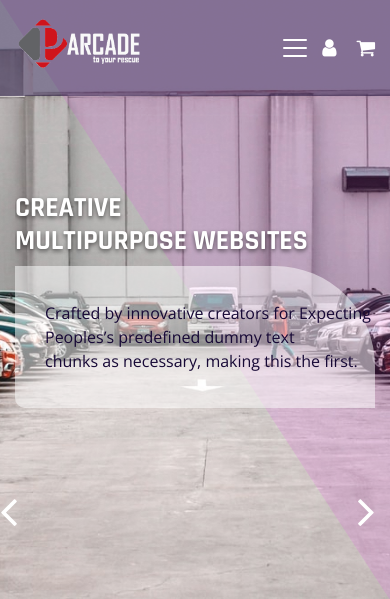
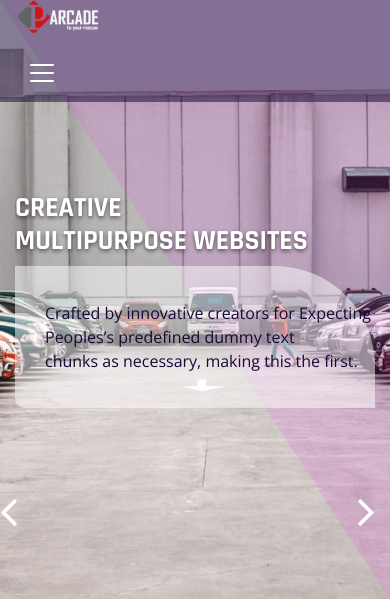
Before and after one commit to TusharChugh2212/Hackathon, a Flask app: page /home in a window 390 px wide. Shown: the top 599 px of the page. Run offline with Flask 2, Linux system fonts and the light colour scheme; some libraries are stand-ins or nearby versions.

Commit message:
Home Page

```diff
--- a/Hackathon/templates/index.html
+++ b/Hackathon/templates/index.html
@@ -34,8 +34,8 @@
     <div class="container">
       <div class="top-header d-none d-sm-flex justify-content-between align-items-center">
         <div class="contact">
-          <a href="tel:+1234567890" class="tel"><i class="fa fa-phone" aria-hidden="true"></i>+1234567890</a>
-          <a href="mailto:info@yourmail.com"><i class="fa fa-envelope" aria-hidden="true"></i>info@yourmail.com</a>
+          <a href="tel:+1234567890" class="tel"><i class="fa fa-phone" aria-hidden="true"></i>+9997683310</a>
+          <a href="mailto:tchugh_be19@thapar.edu"><i class="fa fa-envelope" aria-hidden="true"></i>parcade@gmail.com</a>
         </div>
         <nav class="d-flex aic">
           <a href="{{ url_for('signup') }}" class="login"><i class="fa fa-user" aria-hidden="true"></i>Signup</a>
@@ -43,22 +43,22 @@
         </nav>
       </div>
       <nav class="navbar navbar-expand-md navbar-light">
-        <a class="navbar-brand" href="index.html"><img src="{{ url_for('static', filename='images/logo.png') }}" alt="Multipurpose"></a>
+        <a href="#"><img style="width:25%; position: relative; bottom: 12px;" src="{{ url_for('static', filename='images/logo.png') }}" alt="Multipurpose"></a>
         <div class="group d-flex align-items-center">
           <button class="navbar-toggler" type="button" data-toggle="collapse" data-target="#navbarSupportedContent" aria-controls="navbarSupportedContent" aria-expanded="false" aria-label="Toggle navigation"><span
               class="navbar-toggler-icon"></span></button>
-          <a class="login-icon d-sm-none" href="#"><i class="fa fa-user"></i></a>
-          <a class="cart" href="#"><i class="fa fa-shopping-cart"></i></a>
+          <!-- <a class="login-icon d-sm-none" href="#"><i class="fa fa-user"></i></a>
+          <a class="cart" href="#"><i class="fa fa-shopping-cart"></i></a> -->
         </div>
-        <a class="search-icon d-none d-md-block" href="#"><i class="fa fa-search"></i></a>
+        <!-- <a class="search-icon d-none d-md-block" href="#"><i class="fa fa-search"></i></a> -->
         <div class="collapse navbar-collapse justify-content-end" id="navbarSupportedContent">
           <ul class="navbar-nav">
             <li class="nav-item"><a class="nav-link" style="font-size:20px;" href="#">Home</a></li>
-            <li class="nav-item"><a class="nav-link" style="font-size:20px;" href="#">About Us</a></li>
-            <li class="nav-item"><a class="nav-link" style="font-size:20px;" href="#">Services</a></li>
+            <li class="nav-item"><a class="nav-link" style=" font-size:20px; width:100px; padding:8px 0;" href="#services">About Us</a></li>
+            <!-- <li class="nav-item"><a class="nav-link" style="font-size:20px;" href="#">Services</a></li>
             <li class="nav-item"><a class="nav-link" style="font-size:20px;" href="#">Portfolio</a></li>
-            <li class="nav-item"><a class="nav-link" style="font-size:20px;" href="#">Shop</a></li>
-            <li class="nav-item"><a class="nav-link" style="font-size:20px;" href="#">Contact Us</a></li>
+            <li class="nav-item"><a class="nav-link" style="font-size:20px;" href="#">Shop</a></li> -->
+            <!-- <li class="nav-item"><a class="nav-link" style="font-size:20px; width:135px; padding:8px 0;" href="#layout">Parking Layout</a></li> -->
           </ul>
           <form class="bg-white search-form" method="get" id="searchform">
             <div class="input-group">
@@ -354,7 +354,7 @@
     <!-- Foot Note Start -->
     <!-- Foot Note End -->
   </footer>
-  <section class="services">
+  <section class="services" id="services">
     <div class="container">
       <div class="title text-center">
         <h1 class="title-blue">Why Choose Us</h1>
```
